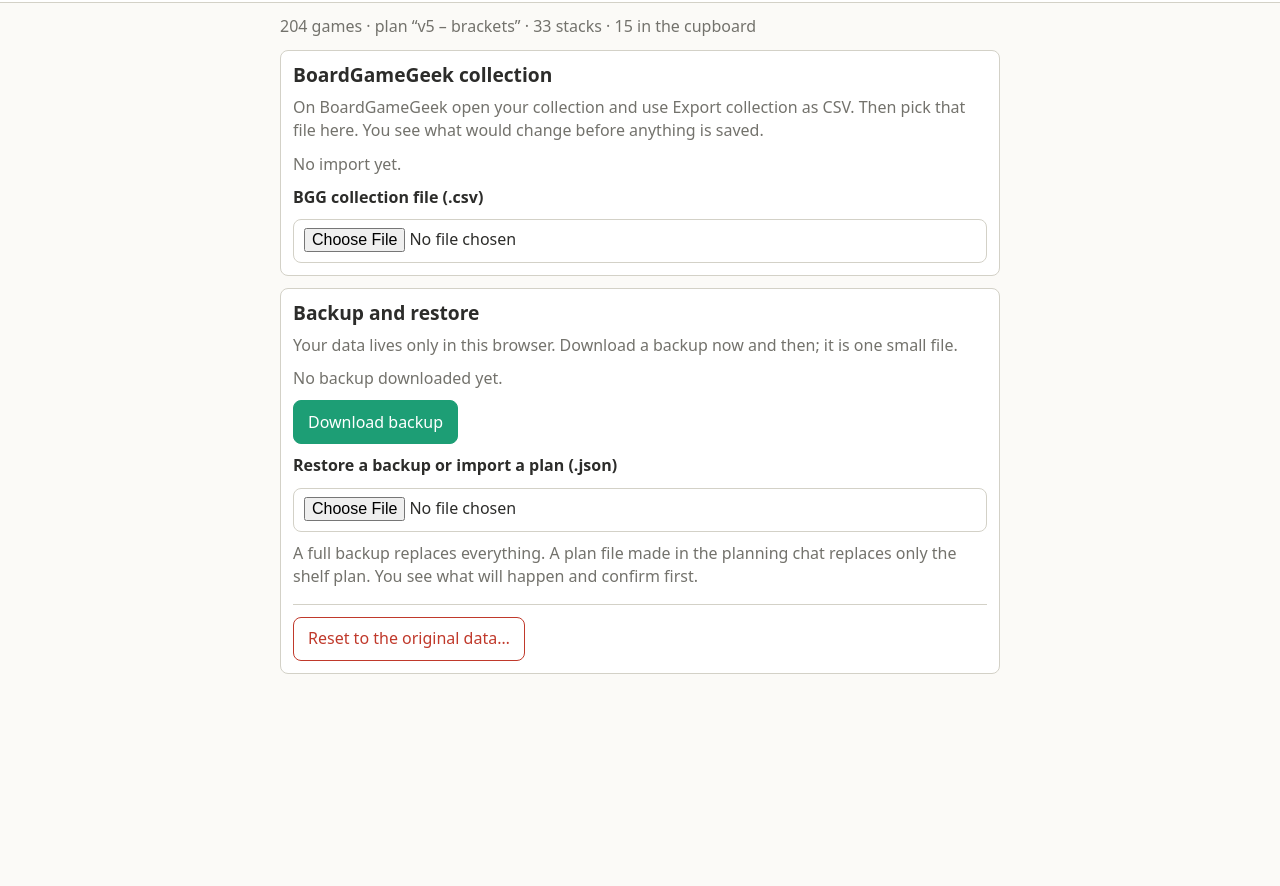
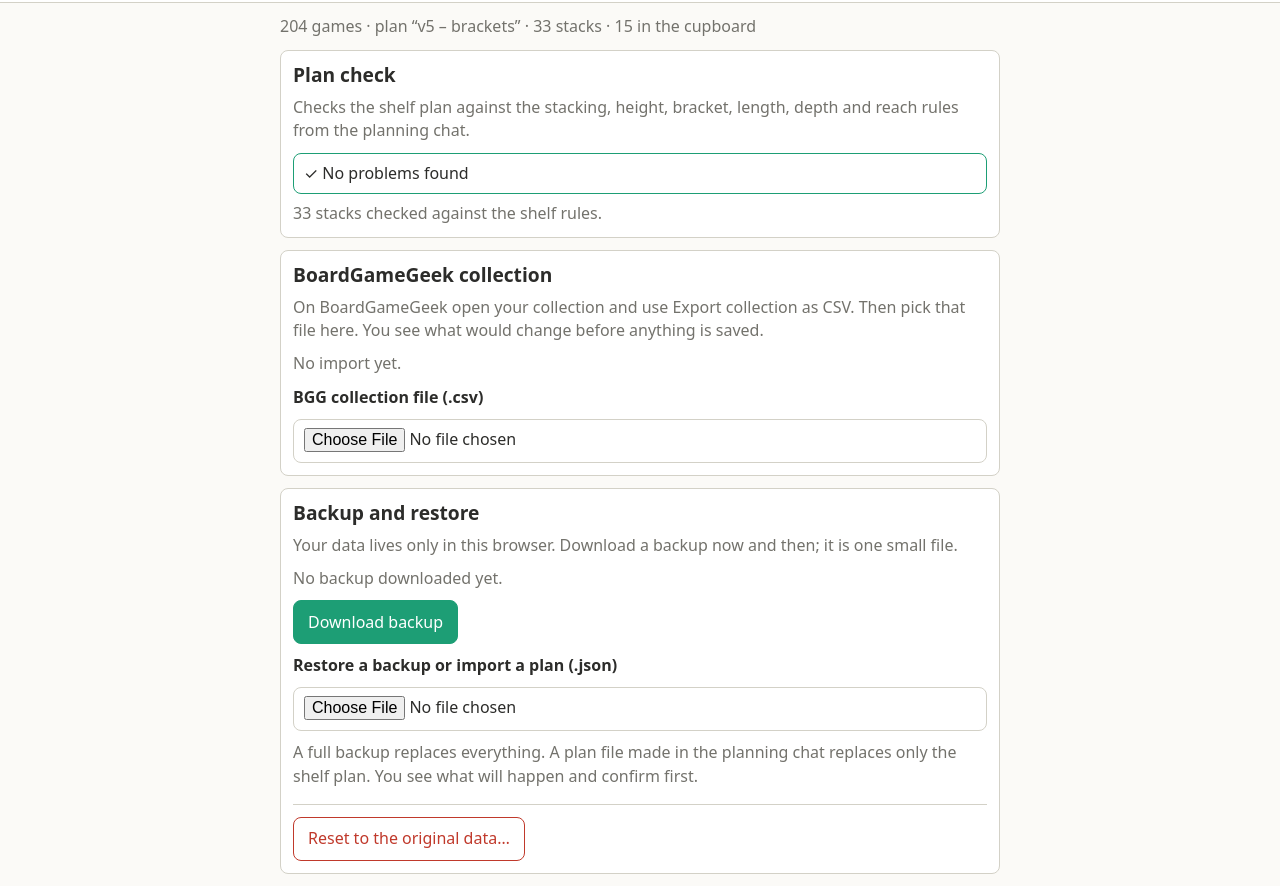
Before and after one commit to macskasa/Shelp, a plain HTML site: page index.html in a window 1280 px wide. Both pictures are taken after a click on the link "Data". Shown: the part 49-935 px from the top of the page. Before the commit the page ends 800 px from the top, so only its background shows below. Drawn offline with Linux system fonts and the light colour scheme.

Commit message:
Rule checker (D2): checkStack, checkPlan and a Plan check card
- js/rules/check.js: the nine rules from the planning chat (size-missing,
  stacking, height, bracket, length, overlap, depth, two-deep, standing),
  built on footprint()/layoutStack() from js/map/model.js (read-only)
- checkStack(stack, getGame) and checkPlan(plan, getGame) return
  { stackId, gameId, rule, message }; the v5 seed plan gives 0 warnings
- "Plan check" card on the Data screen: no problems, or the warnings grouped
  by stack with a Show stack button; re-checks on store:changed
- one test per rule that breaks it on purpose and gets exactly that warning

Co-Authored-By: Claude Sonnet 5.5 <noreply@anthropic.com>
Claude-Session: https://claude.ai/code/session_01Tt1Ef8uVNzkbpKXhAaw7uA

```diff
--- /dev/null
+++ b/js/io/check-view.js
@@ -0,0 +1,42 @@
+// The "Plan check" card on the Data screen (story D2). Owner: Stephen (Part A).
+import { h, clear } from '../core/dom.js';
+import * as store from '../core/store.js';
+import { showStack } from '../core/contracts.js';
+import { ZONES } from '../core/shelves.js';
+import { checkPlan } from '../rules/index.js';
+
+export function checkSection() {
+  const body = h('div', { class: 'io-check', 'aria-live': 'polite' });
+
+  function refresh() {
+    const plan = store.getPlan();
+    const warnings = checkPlan(plan, store.getGame);
+    const groups = new Map(); // stackId -> warnings, in plan order
+    for (const w of warnings) groups.set(w.stackId, [...(groups.get(w.stackId) ?? []), w]);
+
+    if (!warnings.length) {
+      clear(body).append(h('p', { class: 'io-ok' }, '✓ No problems found'),
+        h('p', { class: 'muted' }, `${plan.stacks.length} stacks checked against the shelf rules.`));
+      return;
+    }
+    clear(body).append(
+      h('p', { class: 'io-summary' }, h('strong', {}, `${warnings.length} warning${warnings.length > 1 ? 's' : ''} in ${groups.size} stack${groups.size > 1 ? 's' : ''}`)),
+      ...[...groups].map(([stackId, list]) => {
+        const stack = store.getStack(stackId);
+        return h('div', { class: 'io-group io-check-group' },
+          h('div', { class: 'io-check-head' },
+            h('strong', {}, `Stack ${stackId}`), h('span', { class: 'muted' }, ` · ${ZONES[stack?.zone]?.label ?? ''}`),
+            h('button', { type: 'button', class: 'btn', onclick: () => showStack(stackId) }, 'Show stack')),
+          h('ul', { class: 'io-changes' }, list.map((w) => h('li', {}, w.message))));
+      }));
+  }
+
+  refresh();
+  return {
+    el: h('section', { class: 'card io-section' },
+      h('h2', {}, 'Plan check'),
+      h('p', { class: 'muted' }, 'Checks the shelf plan against the stacking, height, bracket, length, depth and reach rules from the planning chat.'),
+      body),
+    refresh,
+  };
+}
--- a/js/io/index.js
+++ b/js/io/index.js
@@ -4,6 +4,7 @@ import { on } from '../core/bus.js';
 import * as store from '../core/store.js';
 import { bggSection } from './bgg-view.js';
 import { backupSection } from './backup-view.js';
+import { checkSection } from './check-view.js';
 
 const hasFiles = (e) => [...(e.dataTransfer?.types ?? [])].includes('Files');
 
@@ -17,12 +18,13 @@ export const screens = [
       const counts = h('p', { class: 'muted' });
       const bgg = bggSection();
       const backup = backupSection();
+      const check = checkSection();
       const showCounts = () => {
         const p = store.getPlan();
         counts.textContent = `${store.getGames().length} games · plan “${p.name}” · ${p.stacks.length} stacks · ${p.cupboard.length} in the cupboard`;
       };
       showCounts();
-      const root = h('div', { class: 'io-screen' }, counts, bgg.el, backup.el);
+      const root = h('div', { class: 'io-screen' }, counts, check.el, bgg.el, backup.el);
 
       // Desktop: drop a BGG .csv or a backup .json anywhere on the screen. It goes through the same checks as the pickers.
       let depth = 0;
@@ -42,7 +44,7 @@ export const screens = [
       });
 
       el.append(root);
-      const off = on('store:changed', () => { showCounts(); bgg.refresh(); backup.refresh(); });
+      const off = on('store:changed', () => { showCounts(); check.refresh(); bgg.refresh(); backup.refresh(); });
       return off;
     },
   },
--- a/js/io/io.css
+++ b/js/io/io.css
@@ -67,3 +67,9 @@
 /* Desktop: dropping a file on the screen */
 .io-screen { min-height: 60vh; }
 .io-screen.io-dropping { outline: 2px dashed var(--accent); outline-offset: 6px; border-radius: var(--radius); }
+
+/* Plan check */
+.io-check { display: flex; flex-direction: column; gap: 8px; }
+.io-check p { margin: 0; }
+.io-check-head { display: flex; align-items: center; flex-wrap: wrap; gap: 4px; }
+.io-check-head .btn { margin-left: auto; min-height: 40px; }
--- /dev/null
+++ b/js/rules/check.js
@@ -0,0 +1,135 @@
+// Rule checker (story D2). Pure functions, no DOM. Owner: Stephen (Part A).
+// The rules come from the planning sessions (docs/part-a2.md). The geometry comes from js/map/model.js, read-only.
+//
+//   checkStack(stack, getGame) -> Warning[]   one stack, without the overlap rule (that needs the other stacks)
+//   checkPlan(plan, getGame)   -> Warning[]   every stack, plus overlaps between stacks of one zone
+//   Warning = { stackId, gameId /* or null */, rule, message }
+import { STACK_TOLERANCE, ZONES, bracketLimit, isEasy } from '../core/shelves.js';
+import { layoutStack } from '../map/model.js';
+
+export const RULES = ['size-missing', 'stacking', 'height', 'bracket', 'length', 'overlap', 'depth', 'two-deep', 'standing'];
+
+const SLACK = 0.01; // cm: measurements are rounded, so compare with a little room
+const DEPTH_ALLOWANCE = 0.5; // a stack may stick out 0.5 cm past the front of the shelf depth
+const TOPPER_GAP = 0.5; // a topper (the LEGO castle) may go up to 0.5 cm below the shelf above
+const BRACKET_HALF = 0.2; // brackets are 0.4 cm wide, centred on the joint
+
+const fmt = (n) => String(Math.round(n * 10) / 10);
+const sizeText = (w, d) => `${fmt(Math.max(w, d))} × ${fmt(Math.min(w, d))}`;
+
+/** One level of a flat stack: the boxes that share a floor. Width adds up, depth is the deepest box. */
+function levels(layout, rowCount) {
+  const out = [];
+  for (let r = 0; r < rowCount; r++) {
+    const rowBoxes = layout.boxes.filter((b) => b.row === r);
+    const last = rowBoxes.reduce((m, b) => Math.max(m, b.index), -1);
+    const list = [];
+    for (let i = 0; i <= last; i++) {
+      const boxes = rowBoxes.filter((b) => b.index === i);
+      if (boxes.length) list.push({ boxes, w: boxes.reduce((s, b) => s + b.w, 0), d: Math.max(...boxes.map((b) => b.d)) });
+    }
+    out.push(list);
+  }
+  return out;
+}
+
+/** Checks of one stack. */
+export function checkStack(stack, getGame) {
+  const zone = ZONES[stack.zone];
+  if (!zone) return [];
+  const layout = layoutStack(stack, getGame);
+  const title = (id) => getGame(id)?.title ?? id;
+  const names = (level) => level.boxes.map((b) => title(b.gameId)).join(' + ');
+  const out = [];
+  const warn = (rule, message, gameId = null) => out.push({ stackId: stack.id, gameId, rule, message });
+  const flat = stack.orientation !== 'standing';
+  const boxCount = layout.boxes.length;
+  const end = stack.x + layout.w;
+
+  // 1. size missing
+  for (const b of layout.boxes) {
+    if (b.missing) warn('size-missing', `${title(b.gameId)} has no box size yet, so stack ${stack.id} cannot be fully checked.`, b.gameId);
+  }
+
+  // 2. stacking: each level at most 1 cm wider and 1 cm deeper than the one under it (each row on its own)
+  if (flat) {
+    for (const row of levels(layout, stack.rows.length)) {
+      for (let i = 1; i < row.length; i++) {
+        const [under, over] = [row[i - 1], row[i]];
+        if (over.boxes.some((b) => b.missing) || under.boxes.some((b) => b.missing)) continue; // sizes are guesses
+        if (over.w > under.w + STACK_TOLERANCE + SLACK || over.d > under.d + STACK_TOLERANCE + SLACK) {
+          warn('stacking',
+            `${names(over)} (${sizeText(over.w, over.d)}) is more than ${fmt(STACK_TOLERANCE)} cm wider or deeper than ${names(under)} (${sizeText(under.w, under.d)}) under it.`,
+            over.boxes[0].gameId);
+        }
+      }
+    }
+  }
+
+  // 3. height (a topper may go right up to the shelf above)
+  const limit = stack.topper ? zone.height - TOPPER_GAP : zone.usable;
+  if (layout.h > limit + SLACK) {
+    warn('height', `Stack ${stack.id} is ${fmt(layout.h)} cm tall${stack.topper ? ` with the ${stack.topper.label}` : ''}, but the ${zone.label} allows ${fmt(limit)} cm.`);
+  }
+
+  // 4. brackets: where the stack crosses one it must be low enough for its depth
+  const crossed = zone.brackets.filter((bx) => stack.x + SLACK < bx + BRACKET_HALF && end - SLACK > bx - BRACKET_HALF);
+  const bracketMax = bracketLimit(zone, layout.d);
+  if (crossed.length && layout.h > bracketMax + SLACK) {
+    warn('bracket', `Stack ${stack.id} is ${fmt(layout.h)} cm tall where it crosses the bracket at ${crossed.map(fmt).join(' and ')} cm, but ${fmt(bracketMax)} cm is the most for a stack ${fmt(layout.d)} cm deep.`);
+  }
+
+  // 5. length: up to the wall end plus the overhang
+  const lastX = zone.length + zone.overhang;
+  if (end > lastX + SLACK) {
+    warn('length', `Stack ${stack.id} reaches ${fmt(end)} cm, but the ${zone.label} ends at ${fmt(lastX)} cm.`);
+  }
+
+  // 7. depth (a single standing box such as KLASK sticks out on purpose)
+  const single = !flat && boxCount === 1;
+  if (!single && layout.d > zone.depth + DEPTH_ALLOWANCE + SLACK) {
+    warn('depth', `Stack ${stack.id} is ${fmt(layout.d)} cm deep, but the ${zone.label} is ${fmt(zone.depth)} cm deep (up to ${fmt(zone.depth + DEPTH_ALLOWANCE)} cm is allowed).`);
+  }
+
+  // 8. two deep only where it is easy to reach
+  if (stack.rows.length === 2 && !isEasy(stack.zone, stack.x, layout.w)) {
+    warn('two-deep', `Stack ${stack.id} is two rows deep, but ${fmt(stack.x)}–${fmt(end)} cm on the ${zone.label} is hard to reach.`);
+  }
+
+  // 9. standing only where it belongs
+  if (zone.standingOnly && flat) {
+    warn('standing', `Stack ${stack.id} lies flat, but the ${zone.label} only takes games standing like books.`);
+  } else if (!flat && !zone.standingOnly && boxCount !== 1) {
+    warn('standing', `Stack ${stack.id} stands like books, but only the card-game shelf under the stairs and single tall boxes (KLASK, Ice Cool) may.`);
+  }
+  return out;
+}
+
+/** Rule 6: within a zone, every stack starts at or after the end of the one before it. */
+function overlaps(plan, getGame) {
+  const found = new Map(); // stackId -> warning
+  const byZone = new Map();
+  for (const st of plan.stacks) byZone.set(st.zone, [...(byZone.get(st.zone) ?? []), st]);
+  for (const list of byZone.values()) {
+    const sorted = [...list].sort((a, b) => a.x - b.x);
+    let prev = null; // the stack that reaches furthest so far
+    let prevEnd = -Infinity;
+    for (const st of sorted) {
+      if (prev && st.x < prevEnd - SLACK) {
+        found.set(st.id, {
+          stackId: st.id, gameId: null, rule: 'overlap',
+          message: `Stack ${st.id} starts at ${fmt(st.x)} cm, but stack ${prev.id} still takes space until ${fmt(prevEnd)} cm.`,
+        });
+      }
+      const stEnd = st.x + layoutStack(st, getGame).w;
+      if (stEnd > prevEnd) { prev = st; prevEnd = stEnd; }
+    }
+  }
+  return found;
+}
+
+/** Checks of the whole plan: every stack, and overlaps. Warnings of one stack stay together, in plan order. */
+export function checkPlan(plan, getGame) {
+  const over = overlaps(plan, getGame);
+  return plan.stacks.flatMap((st) => [...checkStack(st, getGame), ...(over.has(st.id) ? [over.get(st.id)] : [])]);
+}
--- /dev/null
+++ b/js/rules/index.js
@@ -0,0 +1,3 @@
+// Part A – the rule checker (story D2). Owner: Stephen. Pure logic: no screens, no init.
+// Bruce calls checkStack() to show warnings on the map; the Data screen shows checkPlan().
+export { checkStack, checkPlan, RULES } from './check.js';
```
Also changed, not shown: tests/rules-check.test.mjs (added, +176 -0 lines).
